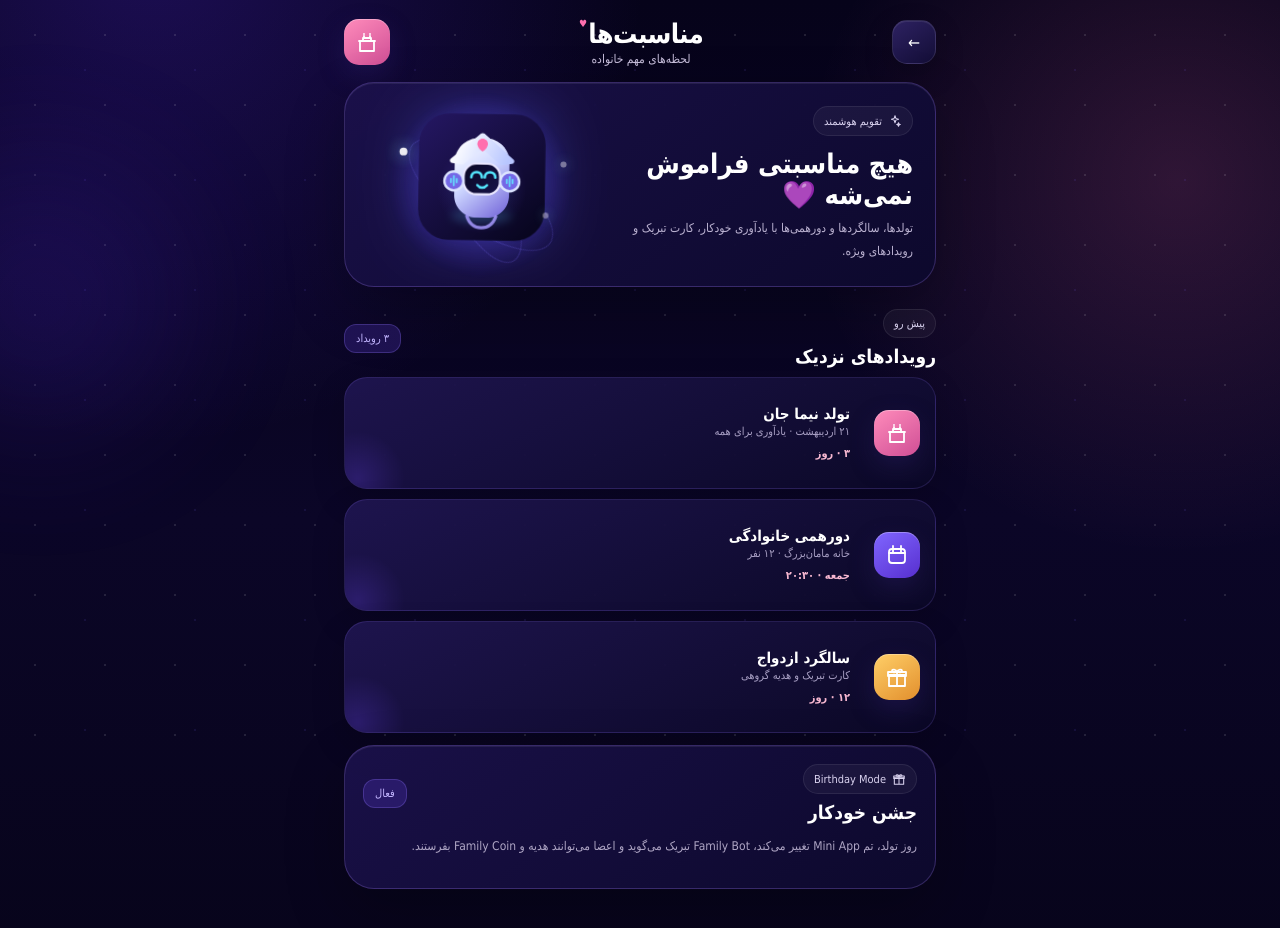
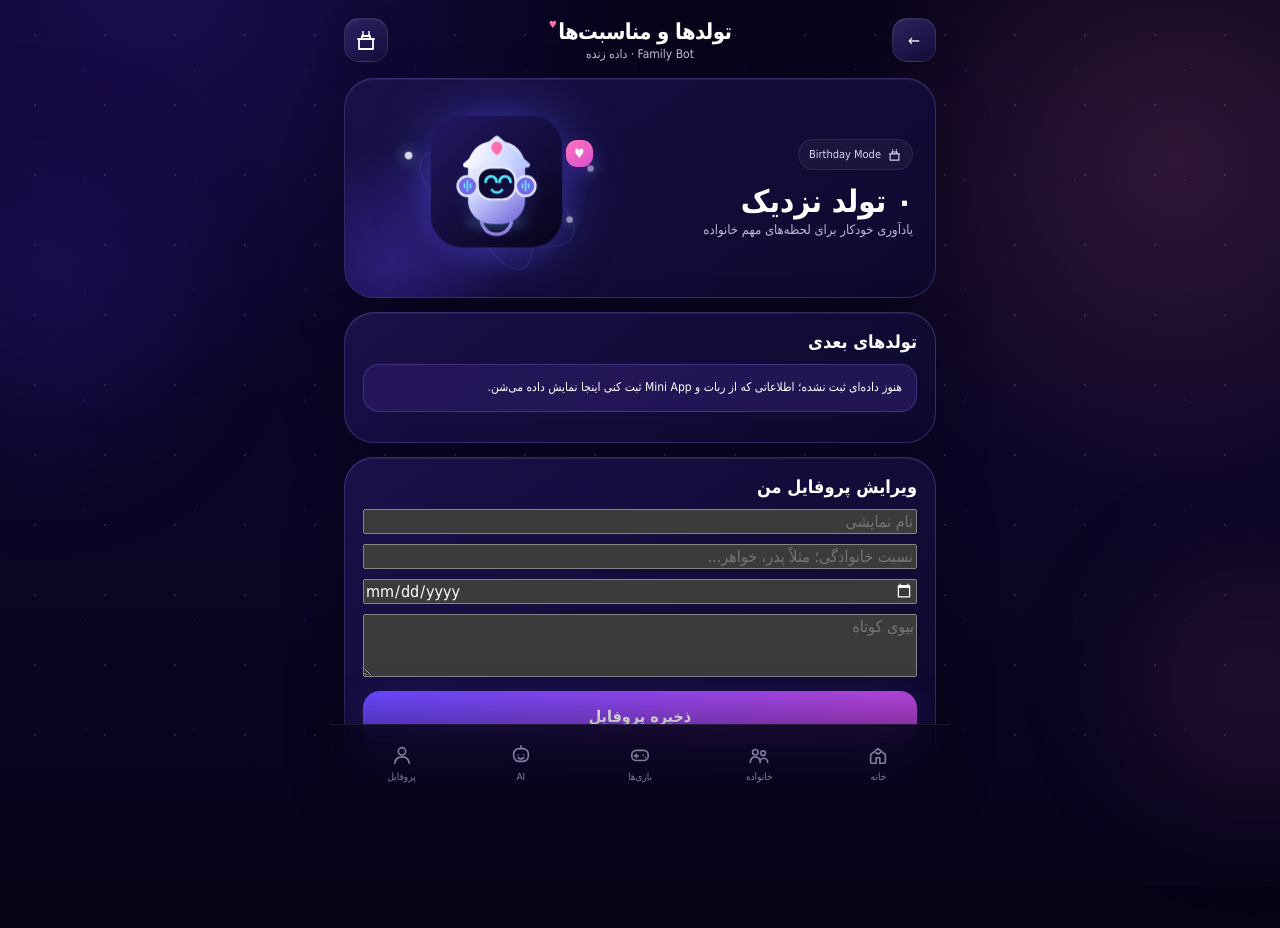
Before and after one commit to iphonesector-hash/familybot, a Next.js app: page /section/occasions in a window 1280 px wide. Shown: the top 928 px of the page. After the commit the page ends 886 px from the top, so only its background shows below. Built offline with nearby package versions, Linux system fonts and the light colour scheme.

Commit message:
fix: route occasions page to live family core view

```diff
--- a/app/section/occasions/page.tsx
+++ b/app/section/occasions/page.tsx
@@ -1,20 +1,2 @@
-import { Icon, IconOrb, Mascot } from "../../ui";
-
-const events = [
-  {day:"۳",month:"روز",title:"تولد نیما جان",meta:"۲۱ اردیبهشت · یادآوری برای همه",tone:"pink" as const,icon:"birthday" as const},
-  {day:"جمعه",month:"۲۰:۳۰",title:"دورهمی خانوادگی",meta:"خانه مامان‌بزرگ · ۱۲ نفر",tone:"violet" as const,icon:"calendar" as const},
-  {day:"۱۲",month:"روز",title:"سالگرد ازدواج",meta:"کارت تبریک و هدیه گروهی",tone:"gold" as const,icon:"gift" as const},
-];
-
-export default function OccasionsPage(){
-  return <main className="appShell">
-    <div className="ambient ambientA"/><div className="starField"/>
-    <header className="appHeader"><a className="roundButton" href="/">←</a><div className="wordmark"><b>مناسبت‌ها</b><span>لحظه‌های مهم خانواده</span></div><IconOrb name="birthday" tone="pink"/></header>
-    <section className="premiumPanel" style={{padding:22,display:"grid",gridTemplateColumns:"1fr .72fr",alignItems:"center",minHeight:205}}>
-      <div><span className="eyebrow"><Icon name="spark" size={14}/> تقویم هوشمند</span><h1 style={{fontSize:27,margin:"12px 0 6px"}}>هیچ مناسبتی فراموش نمی‌شه 💜</h1><p style={{fontSize:12,lineHeight:1.9,color:"#bcb3d2",margin:0}}>تولدها، سالگردها و دورهمی‌ها با یادآوری خودکار، کارت تبریک و رویدادهای ویژه.</p></div><Mascot small/>
-    </section>
-    <div className="sectionHeading" style={{marginTop:22}}><div><span className="eyebrow">پیش رو</span><h2>رویدادهای نزدیک</h2></div><span className="levelPill">۳ رویداد</span></div>
-    <section style={{display:"grid",gap:10,marginTop:10}}>{events.map(e=><article className="dashboardCard" key={e.title} style={{minHeight:112,display:"grid",gridTemplateColumns:"58px 1fr",alignItems:"center",gap:12}}><IconOrb name={e.icon} tone={e.tone}/><div><h2 style={{margin:0}}>{e.title}</h2><p>{e.meta}</p><b style={{fontSize:11,color:"#f6b7d0"}}>{e.day} · {e.month}</b></div></article>)}</section>
-    <section className="premiumPanel" style={{padding:18,marginTop:12}}><div className="sectionHeading"><div><span className="eyebrow"><Icon name="gift" size={14}/> Birthday Mode</span><h2>جشن خودکار</h2></div><span className="levelPill">فعال</span></div><p style={{color:"#afa6c5",fontSize:12,lineHeight:1.9}}>روز تولد، تم Mini App تغییر می‌کند، Family Bot تبریک می‌گوید و اعضا می‌توانند هدیه و Family Coin بفرستند.</p></section>
-  </main>
-}
+import LiveSection from "../[slug]/LiveSection";
+export default function OccasionsPage(){return <LiveSection slug="occasions"/>}
```
